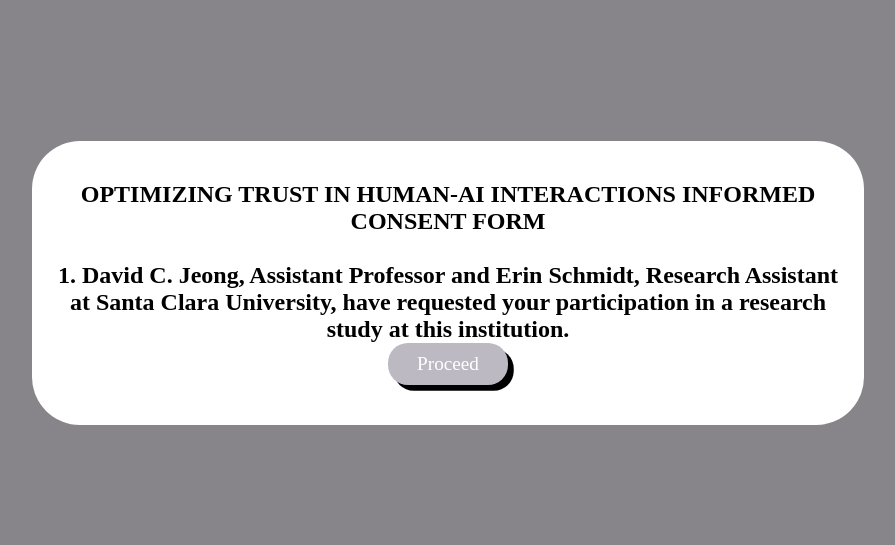
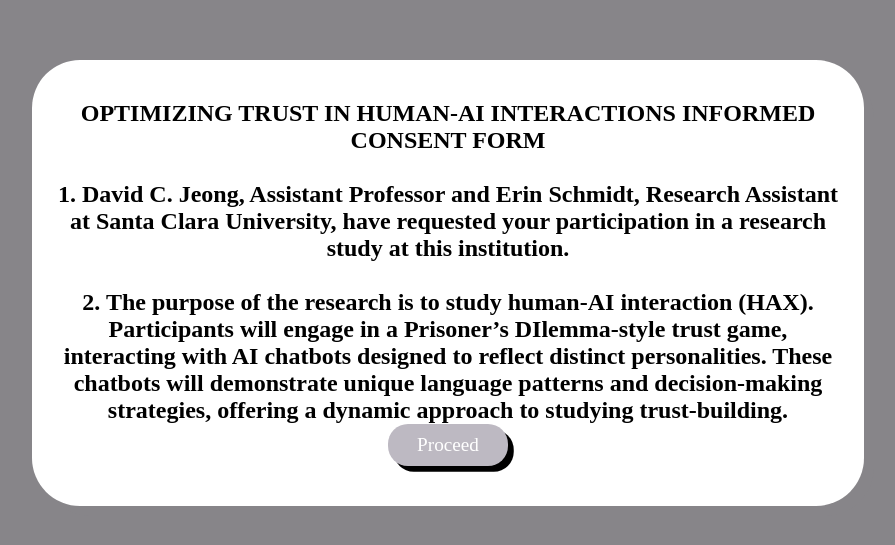
Before and after one commit to Santa-Clara-Imaginarium-Lab/human-ai, a React (Vite) app in the folder client/: page /consent-form in a window 1280 px wide. Shown: the part 117-662 px from the top of the page, without its empty margins (192-1087 px from the left). Built offline with nearby package versions, Linux system fonts and the light colour scheme; a web font is replaced by a local one.

Commit message:
visual improvement for Irene's "Wait and Read"

```diff
--- a/client/src/components/consentForm/ConsentForm.css
+++ b/client/src/components/consentForm/ConsentForm.css
@@ -30,7 +30,7 @@ Tutorial.css
     font-family: var(--universal-font);
   }
 
-  .yes-button, .no-button {
+  #no-button {
     padding: 0.5em 1.5em;
     background-color: var(--button-one);
     color: white;
@@ -47,3 +47,7 @@ Tutorial.css
     transform: translate(0.3em, 0.3em); /* Move the button down */
     box-shadow: 0em 0em 0 0; /* Reduce shadow size */
   }
+
+  .wait {
+    background-color: var(--button-two);
+  }
--- a/client/src/components/consentForm/ConsentForm.jsx
+++ b/client/src/components/consentForm/ConsentForm.jsx
@@ -3,6 +3,8 @@ import './ConsentForm.css';
 import { useState, useEffect } from 'react';
 import { useNavigate } from 'react-router-dom';
 
+// todo: change font on these screens
+// request from professor!
 function ConsentForm() {
     const navigate = useNavigate();
 
@@ -10,7 +12,7 @@ function ConsentForm() {
     const [isDisabled, setIsDisabled] = useState(false);
 
     const terms = [
-        "OPTIMIZING TRUST IN HUMAN-AI INTERACTIONS INFORMED CONSENT FORM <br /><br /> 1. David C. Jeong, Assistant Professor and Erin Schmidt, Research Assistant at Santa Clara University, have requested your participation in a research study at this institution.",
+        "OPTIMIZING TRUST IN HUMAN-AI INTERACTIONS INFORMED CONSENT FORM <br /><br /> 1. David C. Jeong, Assistant Professor and Erin Schmidt, Research Assistant at Santa Clara University, have requested your participation in a research study at this institution. <br /><br />2. The purpose of the research is to study human-AI interaction (HAX). Participants will engage in a Prisoner’s DIlemma-style trust game, interacting with AI chatbots designed to reflect distinct personalities. These chatbots will demonstrate unique language patterns and decision-making strategies, offering a dynamic approach to studying trust-building.",
         "3. Your participation will involve participating in a survey that should last no longer than 30 minutes of your time. Please be advised that participation is voluntary and that nonparticipation or withdrawal from the study will not affect your grade, treatment, care, employment status, as appropriate. <br /><br /> 4. There is no direct benefit to you anticipated from participating in this study. However, it is hoped that the information gained from the study will help contribute to a deeper understanding of how trust is developed between humans and AI systems, which can have broader applications in areas such as AI design, decision-making frameworks, and human-computer interaction.",
         "5. The results of the research study may be published but your name or identity will not be revealed. In order to maintain confidentiality of your records, David Jeong will not collect personal identifying information and all data will be stored in a secure location with data encryption. Only research assistants actively analyzing and collecting data as part of this research project will have access to this data. <br /><br /> 6. You will not be paid for your participation.",
         "7. Any questions you have concerning the research study or your participation in it, before or after your consent, will be answered by Principal Investigator David Jeong, 500 El Camino Real, (408) 554-5710. <br /><br /> 8. If you have questions about your rights as a subject/participant in this research, or if you feel you have been placed at risk, you can contact the Chair of the Human Subjects Committee, through Office of Research Compliance and Integrity at (408) 554-5591.",
@@ -26,14 +28,18 @@ function ConsentForm() {
         if (termsIndex >= terms.length) {
             navigate('/ai-pretest'); //change this
         }
+
+        let noButton = document.getElementById("no-button-text");
+        noButton.innerHTML = "Wait";
+        setIsDisabled(true);
+        setTimeout(() => {
+            noButton.innerHTML = "Proceed";
+            setIsDisabled(false);
+        }, 3000)
     }, [termsIndex])
 
     const handleClick = () => {
         setTermsIndex((prevTerm) => prevTerm + 1);
-        setIsDisabled(true);
-        setTimeout(() => {
-            setIsDisabled(false);
-        }, 3000)
     };
 
     return (
@@ -41,7 +47,7 @@ function ConsentForm() {
             <div className='survey-shadow-container'>
             <h2><p id="brief_subtitle">{terms[termsIndex]}</p></h2>
             <div className="brief-options">
-            <button className="no-button" onClick={handleClick} disabled={isDisabled}>Proceed</button>
+            <button id="no-button" onClick={handleClick} disabled={isDisabled}><span id="no-button-text">Proceed</span></button>
         </div>
         </div>
         </div>
```
